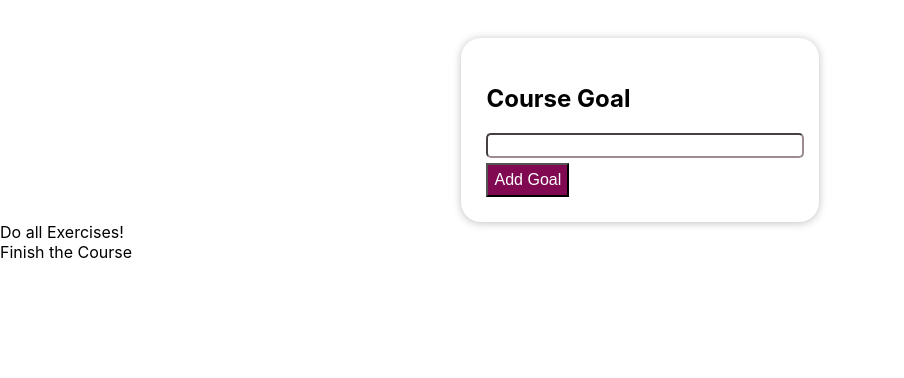
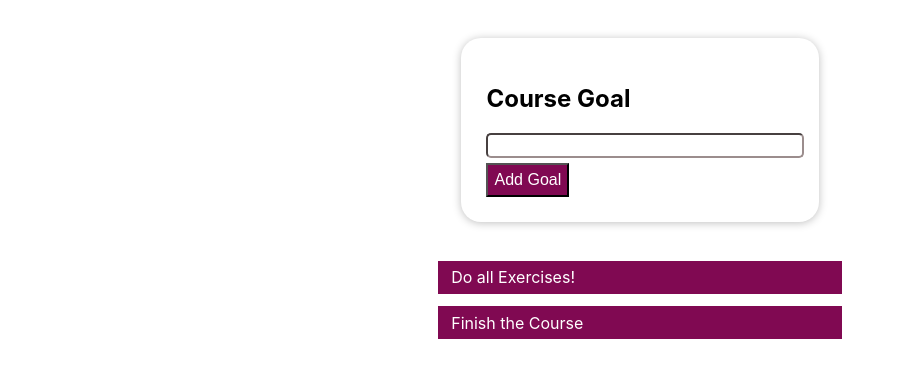
Before and after one commit to Faiq-Shahzad/ReactJs_Todo_List, a React (Create React App) app: page / in a window 1280 px wide. Shown: the top 378 px of the page, without its empty margins (0-904 px from the left). Built offline with nearby package versions, Linux system fonts and the light colour scheme.

Commit message:
TODO List ReactJs

```diff
--- a/src/components/CourseGoal.css
+++ b/src/components/CourseGoal.css
@@ -8,6 +8,7 @@
   width:24%;
   box-shadow: 0 1px 8px rgba(0, 0, 0, 0.25);
   border-radius: 20px;
+  margin-bottom: 3%;
 }
 
 .button-goal > button{
--- /dev/null
+++ b/src/components/Goal.css
@@ -0,0 +1,11 @@
+.goal{
+  background-color: rgb(128, 9, 82);
+  margin-top: 1%;
+  width: 30%;
+  margin-left: auto;
+  margin-right: auto;
+  color: white;
+  font-size: medium;
+  padding: 0.5%;
+  padding-left: 1%;
+}
--- a/src/components/Goal.js
+++ b/src/components/Goal.js
@@ -1,8 +1,8 @@
 import React from "react";
+import './Goal.css'
 
 const Goal = (props) => {
-  console.log("abc")
-  return <div>{props.title}</div>;
+  return <div className="goal">{props.title}</div>;
 };
 
 export default Goal;
```
